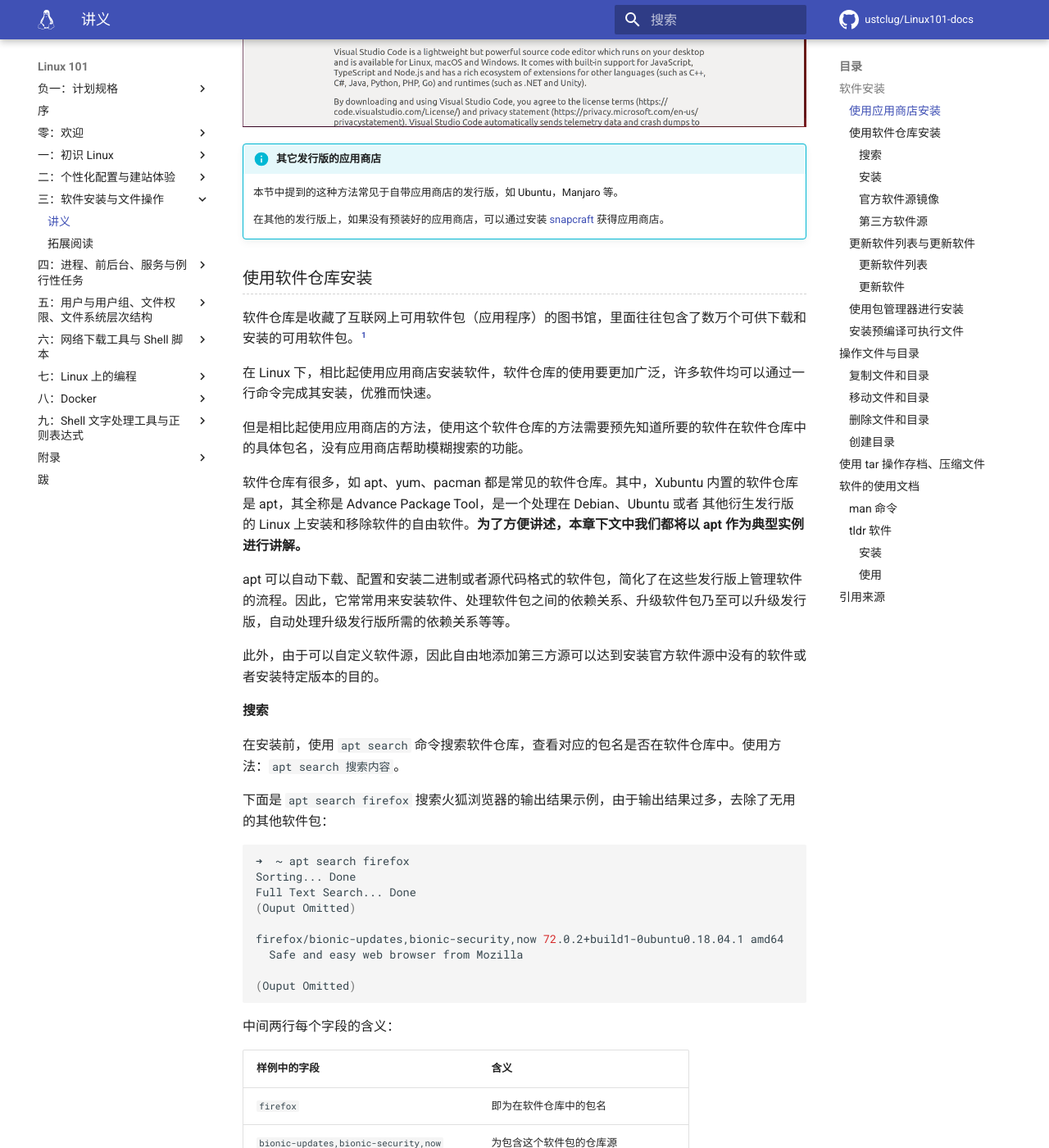
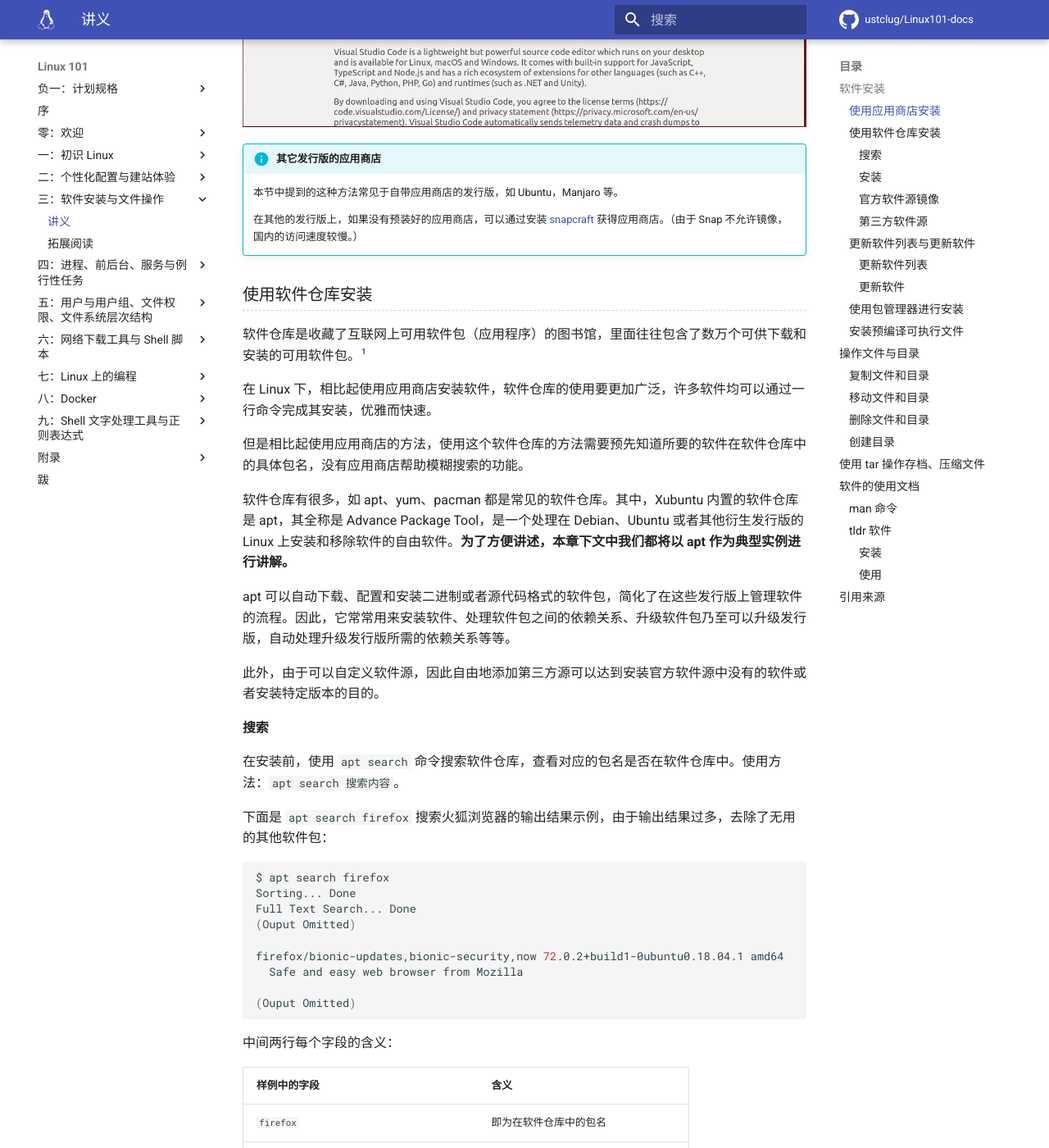
Before and after one commit to ustclug/Linux101-docs, an MkDocs documentation site: the page built from docs/Ch03/index.md, in a window 1280 px wide and 1400 px high, scrolled down 1110 px. Shown: the whole window at 82% size. Built offline with MkDocs 1.6.1 and Material for MkDocs 9.7.7, drawn with Linux system fonts in a browser that asks for light colours; comment, search, counter and statistics services are not loaded; some of the changed text lies outside the part shown.

Commit message:
Ch03: fix some format

````diff
--- a/docs/Ch03/index.md
+++ b/docs/Ch03/index.md
@@ -26,7 +26,7 @@
 
     本节中提到的这种方法常见于自带应用商店的发行版，如 Ubuntu，Manjaro 等。
 
-    在其他的发行版上，如果没有预装好的应用商店，可以通过安装 [snapcraft](https://snapcraft.io/) 获得应用商店。
+    在其他的发行版上，如果没有预装好的应用商店，可以通过安装 [snapcraft](https://snapcraft.io/) 获得应用商店。（由于 Snap 不允许镜像，国内的访问速度较慢。）
 
 ### 使用软件仓库安装 {#use-software-repository}
 
@@ -36,7 +36,7 @@
 
 但是相比起使用应用商店的方法，使用这个软件仓库的方法需要预先知道所要的软件在软件仓库中的具体包名，没有应用商店帮助模糊搜索的功能。
 
-软件仓库有很多，如 apt、yum、pacman 都是常见的软件仓库。其中，Xubuntu 内置的软件仓库是 apt，其全称是 Advance Package Tool，是一个处理在 Debian、Ubuntu 或者 其他衍生发行版的 Linux 上安装和移除软件的自由软件。**为了方便讲述，本章下文中我们都将以 apt 作为典型实例进行讲解。**
+软件仓库有很多，如 apt、yum、pacman 都是常见的软件仓库。其中，Xubuntu 内置的软件仓库是 apt，其全称是 Advance Package Tool，是一个处理在 Debian、Ubuntu 或者其他衍生发行版的 Linux 上安装和移除软件的自由软件。**为了方便讲述，本章下文中我们都将以 apt 作为典型实例进行讲解。**
 
 apt 可以自动下载、配置和安装二进制或者源代码格式的软件包，简化了在这些发行版上管理软件的流程。因此，它常常用来安装软件、处理软件包之间的依赖关系、升级软件包乃至可以升级发行版，自动处理升级发行版所需的依赖关系等等。
 
@@ -49,7 +49,7 @@
 下面是 `apt search firefox` 搜索火狐浏览器的输出结果示例，由于输出结果过多，去除了无用的其他软件包：
 
 ```shell
-➜  ~ apt search firefox
+$ apt search firefox
 Sorting... Done
 Full Text Search... Done
 (Ouput Omitted)
@@ -76,7 +76,7 @@
 
 下面是 `apt install firefox` 安装火狐浏览器的输出结果示例。
 ```shell
-➜  ~ apt install firefox
+# apt install firefox
 Reading package lists... Done
 Building dependency tree
 Reading state information... Done
@@ -100,7 +100,7 @@
 !!! tip "可能会出现的权限问题"
     在一般情况下，如果直接运行 `apt install` 命令，会输出
     ```shell
-    ➜  ~ apt install firefox
+    $ apt install firefox
     E: Could not open lock file /var/lib/dpkg/lock-frontend - open (13: Permission denied)
     E: Unable to acquire the dpkg frontend lock (/var/lib/dpkg/lock-frontend), are you root?
     ```
@@ -138,7 +138,7 @@
 
 ??? example "查看本地的软件源列表"
     ```shell
-    ➜  ~ cat /etc/apt/sources.list | grep -v "#"
+    $ cat /etc/apt/sources.list | grep -v "#"
     deb http://mirrors.ustc.edu.cn/ubuntu/ bionic main restricted
 
     deb http://mirrors.ustc.edu.cn/ubuntu/ bionic-updates main restricted
@@ -314,7 +314,7 @@
 
 !!! example "apt update 输出样例"
     ```shell
-    ➜  ~ sudo apt update
+    $ sudo apt update
     [sudo] password for elsa:
     Get:1 http://security.ubuntu.com/ubuntu bionic-security InRelease [88.7 kB]
     Get:2 https://cli-assets.heroku.com/apt ./ InRelease [2533 B]
@@ -388,18 +388,18 @@
     cd clang
     ```
 
-    查看当前的目录下有什么内容：
+    在进入解压得到的目录后，可以查看当前的目录下有什么内容：
 
     ```shell
-    ➜  clang+llvm-10.0.0-x86_64-linux-gnu-ubuntu-18.04 ls
+    $ ls
     bin  include  lib  libexec  share
     ```
 
     一般而言，软件的可执行文件都位于 bin 目录下：
 
     ```shell
-    ➜  clang+llvm-10.0.0-x86_64-linux-gnu-ubuntu-18.04 cd bin
-    ➜  bin ls
+    $ cd bin
+    $ ls
     (Output omitted)
     clang                     clang-tidy            llvm-cov
     clang++                   clangd                llvm-cvtres
@@ -424,7 +424,7 @@
     通过这个命令可以看到当前的 PATH 环境变量有哪些目录。
 
     ```shell
-    ➜  ~ echo $PATH
+    $ echo $PATH
     /usr/local/sbin:/usr/local/bin:/usr/sbin:/usr/bin:/sbin:/bin
     ```
 
@@ -652,7 +652,7 @@
 文档中，往往会有命令的参数组合以及参数的详细含义，大而全能够很好地描述它，但是这对于我们希望能够快速上手一个命令是不利的，这就需要后面的另一个工具 `tldr`。
 
 ```shell
-➜  ~ man tar
+$ man tar
 TAR(1)                      GNU TAR Manual                     TAR(1)
 
 NAME
@@ -667,7 +667,7 @@
 
        tar -c [-f ARCHIVE] [OPTIONS] [FILE...]
 
-➜  ~ man ls
+$ man ls
 LS(1)                       User Commands                       LS(1)
 
 NAME
@@ -705,7 +705,7 @@
 输入 `tldr tar` 的样例：
 
 ```shell
-➜  ~ tldr tar
+$ tldr tar
 tar
 Archiving utility.
 Often combined with a compression method, such as gzip or bzip.
````
